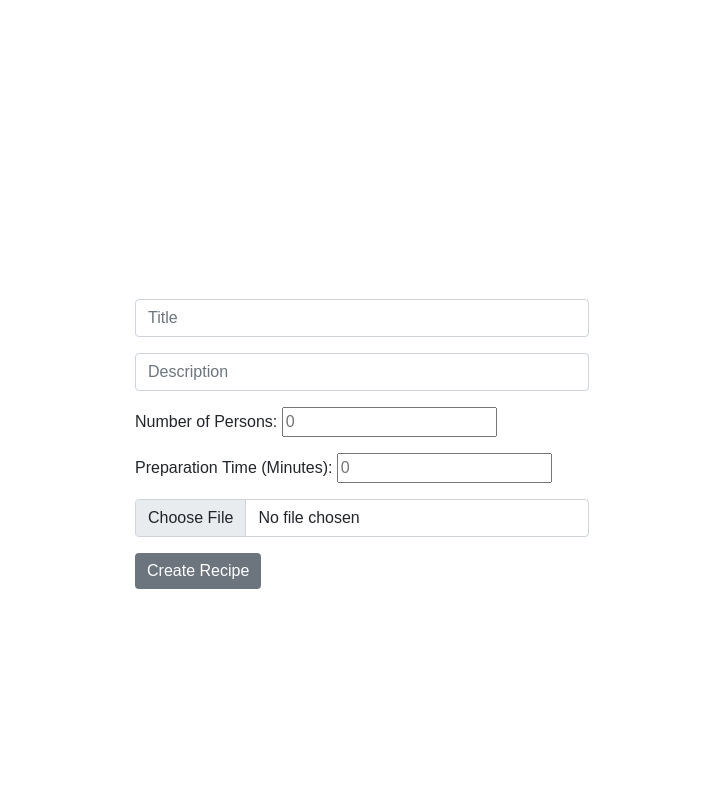
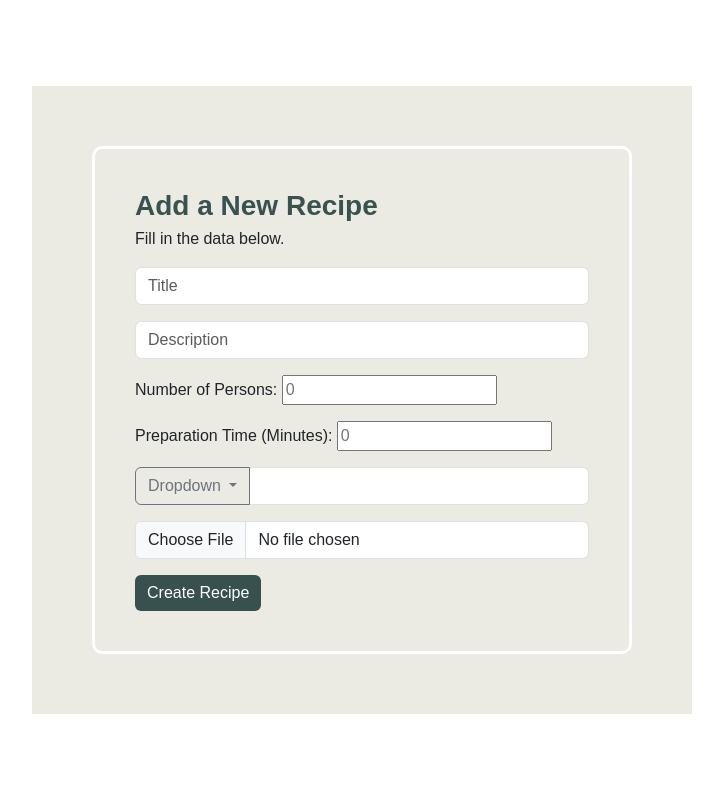
Before and after one commit to fionaaac/recipe-website, a Flask app: page /new-recipe in a window 1280 px wide. Shown: the whole page, without its empty margins (278-1001 px from the left). Run offline with Flask 3, Linux system fonts and the light colour scheme.

Commit message:
Added preset ingredients, loaded them into new recipe form

```diff
--- a/recipemain/app.py
+++ b/recipemain/app.py
@@ -1,6 +1,5 @@
 import os
 from recipemain import create_app
-from flask_uploads import IMAGES, UploadSet, configure_uploads
 
 app = create_app()
 
--- a/recipemain/main.py
+++ b/recipemain/main.py
@@ -54,7 +54,8 @@ def index():
 
 @bp.route("/new-recipe")
 def new_recipe():
-    return render_template("main/new_recipe.html")
+    ingredients = model.Ingredient.query.all()
+    return render_template("main/new_recipe.html", ingredients=ingredients)
 
 @bp.route("/new-recipe", methods=["POST"])
 def new_recipe_post():
--- a/recipemain/static/new_recipe.css
+++ b/recipemain/static/new_recipe.css
@@ -1,7 +1,22 @@
+:root {
+    --red: #ef233c;
+    --darkred: #c00424;
+    --platinum: #e5e5e5;
+    --black: #2b2d42;
+    --white: #52637A;
+    --thumb: #edf2f4;
+    --base-beige: #ebeae3;
+    --base-white: #f8f7f4;
+    --accent-dark-green: #38524f;
+    --accent-light-green: #d8e1cc;
+    --accent-sage-green: #38514f;
+}
+
 body {
     height: 100%;
     overflow: hidden;
     font-family: 'Poppins', sans-serif;
+
 }
 
 .form-holder {
@@ -26,6 +41,7 @@ body {
     -webkit-align-items: center;
     align-items: center;
     padding: 60px;
+    background-color: var(--base-beige);
 }
 
 .form-content .form-items {
@@ -43,20 +59,18 @@ body {
 }
 
 .form-content h3 {
-    color: #fff;
+    color: var(--accent-dark-green);
     text-align: left;
     font-size: 28px;
     font-weight: 600;
     margin-bottom: 5px;
 }
 
-.form-content p {
-    color: #fff;
+.form-content p .form-content label {
+    color: var(--accent-sage-green);
     text-align: left;
-    font-size: 17px;
-    font-weight: 300;
+    font-weight: 400;
     line-height: 20px;
-    margin-bottom: 30px;
 }
 
 .form-content input[type=text] .form-content input[type=number] {
@@ -66,24 +80,24 @@ body {
     border: 0;
     outline: 0;
     border-radius: 6px;
-    background-color: #fff;
     font-size: 15px;
     font-weight: 300;
     color: #8D8D8D;
     -webkit-transition: all 0.3s ease;
     transition: all 0.3s ease;
     margin-top: 16px;
+    border-color: var(--accent-dark-green);
 }
 
 .btn-primary{
-    background-color: #6C757D;
+    background-color: var(--accent-sage-green);
     outline: none;
     border: 0px;
      box-shadow: none;
 }
 
 .btn-primary:hover, .btn-primary:focus, .btn-primary:active{
-    background-color: #495056;
+    background-color: var(--accent-dark-green);
     outline: none !important;
     border: none !important;
      box-shadow: none;
--- a/recipemain/static/styles.css
+++ b/recipemain/static/styles.css
@@ -5,7 +5,7 @@ body {
     flex-direction: column;
     margin: 0;
     padding: 0;
-    background-color: #F6F6F5;
+    background-color: --base-beige;;
 }
 
 main {
--- a/recipemain/templates/main/new_recipe.html
+++ b/recipemain/templates/main/new_recipe.html
@@ -2,7 +2,7 @@
 <html lang="en">
 <head>
     <title>Add a New Recipe</title>
-    <link href="https://cdn.jsdelivr.net/npm/bootstrap@5.0.2/dist/css/bootstrap.min.css" rel="stylesheet">
+    <link href="https://cdn.jsdelivr.net/npm/bootstrap@5.3.2/dist/css/bootstrap.min.css" rel="stylesheet" integrity="sha384-T3c6CoIi6uLrA9TneNEoa7RxnatzjcDSCmG1MXxSR1GAsXEV/Dwwykc2MPK8M2HN" crossorigin="anonymous">
     <link rel="stylesheet" href="../static/new_recipe.css">
 </head>
 <body>
@@ -14,7 +14,6 @@
                     <h3>Add a New Recipe</h1>
                     <p>Fill in the data below.</p>
                     <div class="mb-3">
-                        <!-- <label for="title" class="form-label">Title:</label> -->
                         <input type="text" class="form-control" id="title" name="title" placeholder="Title" required>
                     </div>
 
@@ -33,6 +32,20 @@
                     </div>
 
                     <div class="input-group mb-3">
+                        <button class="btn btn-outline-secondary dropdown-toggle" type="button" data-bs-toggle="dropdown" aria-expanded="false">
+                            Dropdown
+                        </button>
+                        <ul class="dropdown-menu">
+                            {% for ingredient in ingredients %}
+                                <li><a class="dropdown-item" href="#">{{ ingredient.name }}</a></li>
+                            {% endfor %}
+                            <hr class="dropdown-divider">
+                            <li><a class="dropdown-item" href="#">Separated link</a></li>
+                        </ul>
+                        <input type="text" class="form-control" aria-label="Text input with dropdown button">
+                    </div>
+
+                    <div class="input-group mb-3">
                         <input type="file" class="form-control" name="photo" id="photo" accept="image/jpeg,image/png" required>
                     </div>
 
@@ -43,100 +56,7 @@
             </div>
 
         </div>
-
     </form>
-    <!-- <div class="form-body">
-        <div class="row">
-            <div class="form-holder">
-                <div class="form-content">
-                    <div class="form-items">
-                        <h3>Add a New Recipe</h3>
-                        <p>Fill in the data below.</p>
-                        <div class="col-md-12">
-                            <input class="form-control" type="text" name="title" placeholder="Title" required>
-                        </div>
-
-                        <div class="mb-3">
-                            <label for="title" class="form-label">Title:</label>
-                            <input type="text" class="form-control" id="title" name="title" required>
-                        </div>
-                    </div>
-                </div>
-            </div>
-        </div>
-    </div> -->
+    <script src="https://cdn.jsdelivr.net/npm/bootstrap@5.3.2/dist/js/bootstrap.bundle.min.js" integrity="sha384-C6RzsynM9kWDrMNeT87bh95OGNyZPhcTNXj1NW7RuBCsyN/o0jlpcV8Qyq46cDfL" crossorigin="anonymous"></script>
 </body>
 </html>
-
-
-<!-- <div class="form-body">
-    <div class="row">
-        <div class="form-holder">
-            <div class="form-content">
-                <div class="form-items">
-                    <h3>Register Today</h3>
-                    <p>Fill in the data below.</p>
-                    <form class="requires-validation" novalidate>
-
-                        <div class="col-md-12">
-                           <input class="form-control" type="text" name="name" placeholder="Full Name" required>
-                           <div class="valid-feedback">Username field is valid!</div>
-                           <div class="invalid-feedback">Username field cannot be blank!</div>
-                        </div>
-
-                        <div class="col-md-12">
-                            <input class="form-control" type="email" name="email" placeholder="E-mail Address" required>
-                             <div class="valid-feedback">Email field is valid!</div>
-                             <div class="invalid-feedback">Email field cannot be blank!</div>
-                        </div>
-
-                       <div class="col-md-12">
-                            <select class="form-select mt-3" required>
-                                  <option selected disabled value="">Position</option>
-                                  <option value="jweb">Junior Web Developer</option>
-                                  <option value="sweb">Senior Web Developer</option>
-                                  <option value="pmanager">Project Manager</option>
-                           </select>
-                            <div class="valid-feedback">You selected a position!</div>
-                            <div class="invalid-feedback">Please select a position!</div>
-                       </div>
-
-
-                       <div class="col-md-12">
-                          <input class="form-control" type="password" name="password" placeholder="Password" required>
-                           <div class="valid-feedback">Password field is valid!</div>
-                           <div class="invalid-feedback">Password field cannot be blank!</div>
-                       </div>
-
-
-                       <div class="col-md-12 mt-3">
-                        <label class="mb-3 mr-1" for="gender">Gender: </label>
-
-                        <input type="radio" class="btn-check" name="gender" id="male" autocomplete="off" required>
-                        <label class="btn btn-sm btn-outline-secondary" for="male">Male</label>
-
-                        <input type="radio" class="btn-check" name="gender" id="female" autocomplete="off" required>
-                        <label class="btn btn-sm btn-outline-secondary" for="female">Female</label>
-
-                        <input type="radio" class="btn-check" name="gender" id="secret" autocomplete="off" required>
-                        <label class="btn btn-sm btn-outline-secondary" for="secret">Secret</label>
-                           <div class="valid-feedback mv-up">You selected a gender!</div>
-                            <div class="invalid-feedback mv-up">Please select a gender!</div>
-                        </div>
-
-                    <div class="form-check">
-                      <input class="form-check-input" type="checkbox" value="" id="invalidCheck" required>
-                      <label class="form-check-label">I confirm that all data are correct</label>
-                     <div class="invalid-feedback">Please confirm that the entered data are all correct!</div>
-                    </div>
-
-
-                        <div class="form-button mt-3">
-                            <button id="submit" type="submit" class="btn btn-primary">Register</button>
-                        </div>
-                    </form>
-                </div>
-            </div>
-        </div>
-    </div>
-</div> -->
```
Also changed, not shown: recipemain/migrations/versions/d8ca95ffd9af_your_migration_message.py (added, +38 -0 lines), instance/recipemain.db.
